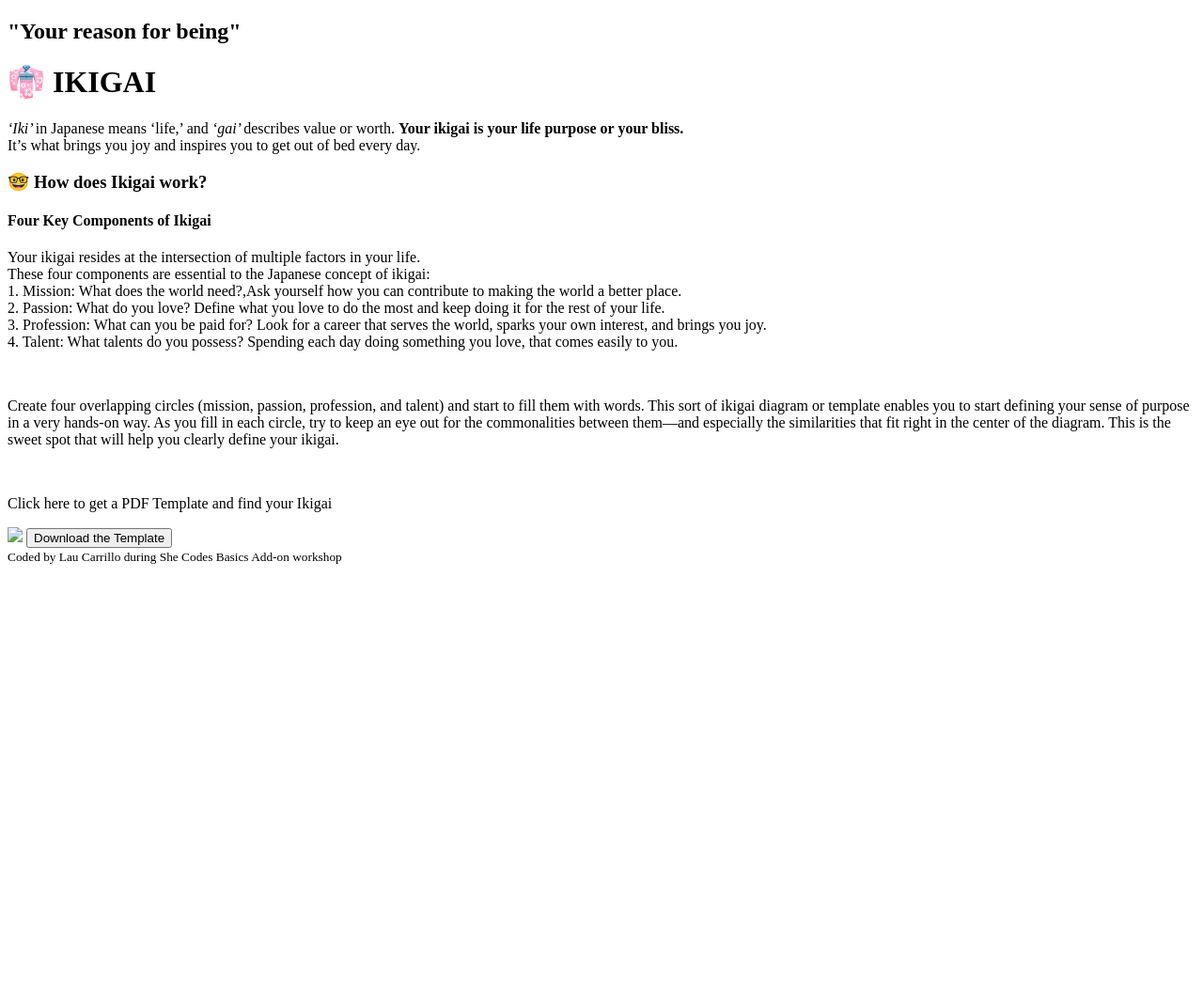
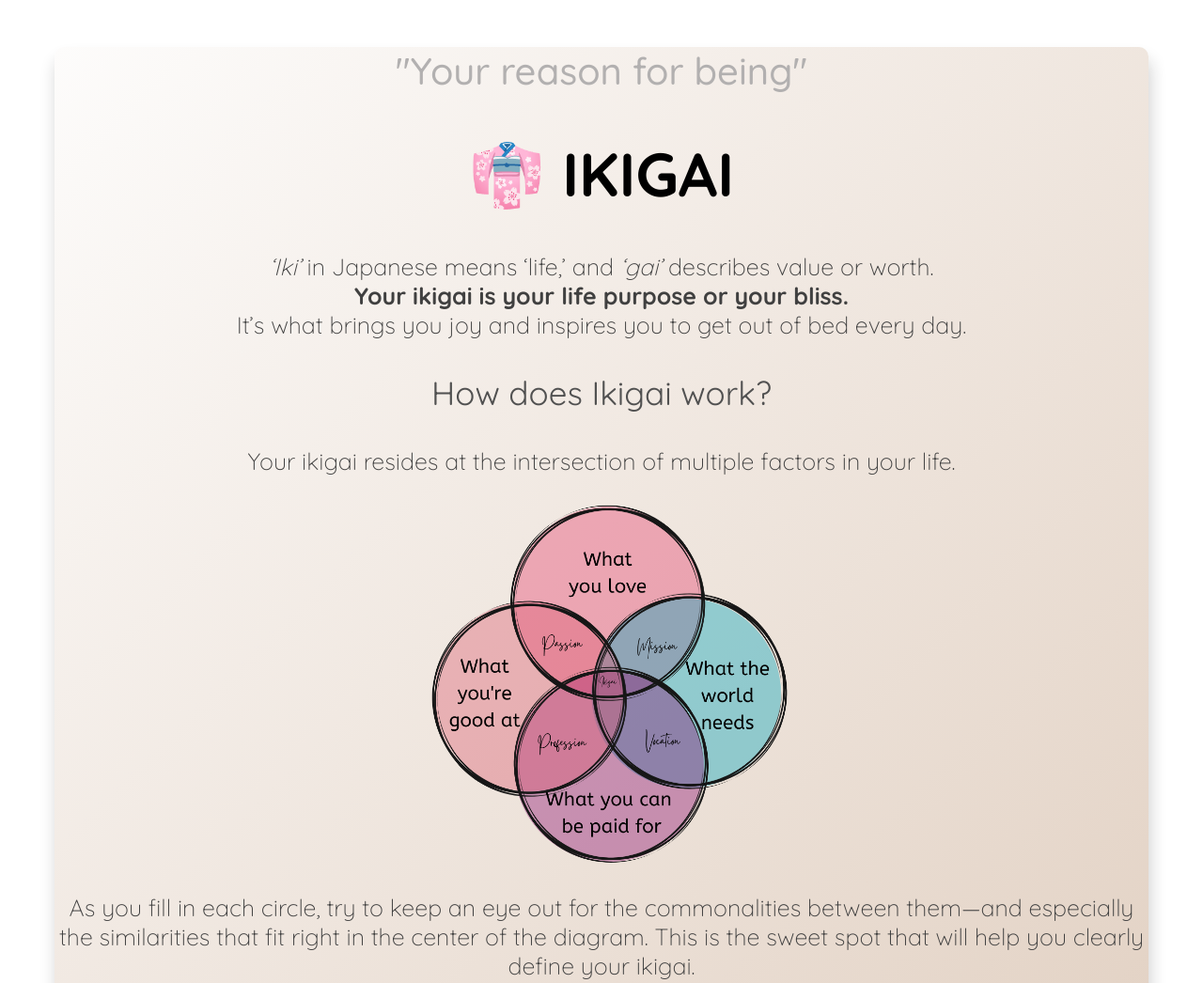
Before and after one commit to LauCarrillo21/Ikigai, a plain HTML site: page index.html in a window 1280 px wide. Shown: the top 1046 px of the page at 94% size. Before the commit the page ends 800 px from the top, so only its background shows below. Drawn offline with Linux system fonts and the light colour scheme.

Commit message:
Add some css

```diff
--- a/index.html
+++ b/index.html
@@ -4,58 +4,50 @@
     <meta charset="UTF-8">
     <meta http-equiv="X-UA-Compatible" content="IE=edge">
     <meta name="viewport" content="width=device-width, initial-scale=1.0">
+    <link rel="stylesheet" href="styles.css">
+    <link rel="preconnect" href="https://fonts.googleapis.com">
+    <link rel="preconnect" href="https://fonts.gstatic.com" crossorigin>
+    <link href="https://fonts.googleapis.com/css2?family=Quicksand:wght@300;400;500;600;700&display=swap" rel="stylesheet">
+
     <title> Find your Ikigai </title>
 </head>
 <body>
+<div class="main-container">
     <h2> "Your reason for being" </h2>
     <h1> 👘 IKIGAI</h1>
 
-    <div class="main-container">
         <div class="intro-paragraph">
             <p>
-                <em> ‘Iki’ </em> in Japanese means ‘life,’ and <em> ‘gai’ </em> describes value or worth. <strong>  Your ikigai is your life purpose or your bliss. </strong>
+                <em> ‘Iki’ </em> in Japanese means ‘life,’ and <em> ‘gai’ </em> describes value or worth. <strong>
+                <br />
+                Your ikigai is your life purpose or your bliss. </strong>
                 <br />
                 It’s what brings you joy and inspires you to get out of bed every day.
             </p>
         </div>
         <div class="how-to-paragraph">
-            <h3> 🤓 How does Ikigai work? </h3>
-            <h4>  Four Key Components of Ikigai</h4>
+            <h3> How does Ikigai work? </h3>
             <p>
                 Your ikigai resides at the intersection of multiple factors in your life.
-                <br />
-                These four components are essential to the Japanese concept of ikigai:
-                <br />
-                1. Mission: What does the world need?,Ask yourself how you can contribute to making the world a better place.
-                <br />
-                2. Passion: What do you love? Define what you love to do the most and keep doing it for the rest of your life.
-                <br />
-                3. Profession: What can you be paid for? Look for a career that serves the world, sparks your own interest, and brings you joy.
-                <br />
-                4. Talent: What talents do you possess?  Spending each day doing something you love, that comes easily to you.
             </p>
-            <img src="" />
+            <img src="src/images/IKIGAI.png" width="700" class="ikigai" />
             <p>
-                Create four overlapping circles (mission, passion, profession, and talent) and start to fill them with words.
-                This sort of ikigai diagram or template enables you to start defining your sense of purpose in a very hands-on way.
                 As you fill in each circle, try to keep an eye out for the commonalities between them—and especially the similarities that fit right in the center of the diagram. This is the sweet spot that will help you clearly define your ikigai.
             </p>
-            <img src="" />
-
         </div>
 
         <div class="diy">
             <p> Click here to get a PDF Template and find your Ikigai</p>
-            <img src=" /">
             <button> Download the Template </button>
         </div>
-    </div>
 
     <footer>
         <small>
-            Coded by Lau Carrillo during She Codes Basics Add-on workshop
+            Open-source code by Lau Carrillo
         </small>
     </footer>
+</div>
+
 
 </body>
 </html>
--- /dev/null
+++ b/styles.css
@@ -0,0 +1,42 @@
+body {
+    font-family:'Quicksand', sans-serif;
+}
+
+h1 {
+    text-align: center;
+    font-weight: 900;
+    font-size: 65px;
+}
+
+h2 {
+    text-align: center;
+    font-weight: 500;
+    font-size: 40px;
+    color:rgb(178, 176, 176);
+}
+
+h3 {
+    text-align: center;
+    font-weight: 400;
+    font-size: 35px;
+    color:rgb(81, 81, 81);
+}
+
+.main-container {
+    margin: 50px;
+    border-radius: 10px;
+    box-shadow: 2px 13px 17px rgba(27, 26, 26, 0.2);
+    background: linear-gradient(135deg, #fdfcfb 0%, #e2d1c3 100%);
+}
+
+p {
+    text-align: center;
+    font-weight: 300;
+    font-size: 25px;
+    color:rgb(64, 64, 64);
+}
+
+img {
+    display: block;
+    margin:0 auto;
+}
```
Also changed, not shown: src/images/IKIGAI.png (added).
